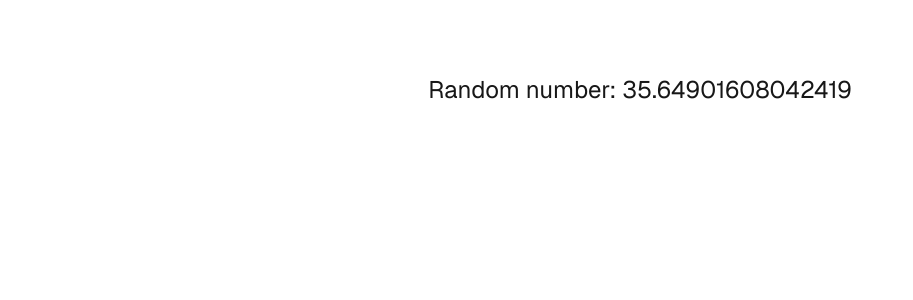
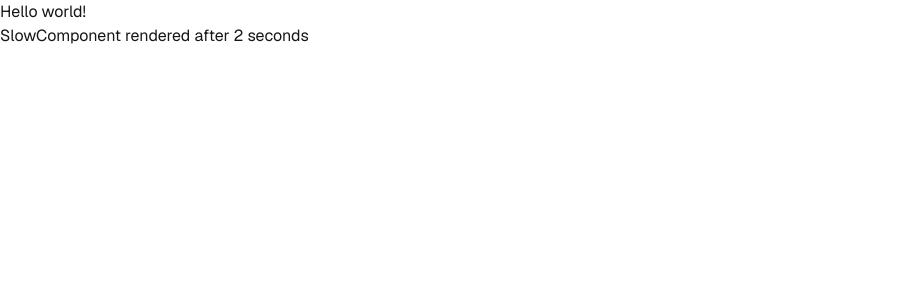
Before and after one commit to 201549BL/azure-deployment-test, a Next.js app: page / in a window 1280 px wide. Shown: the top 300 px of the page, without its empty margins (0-913 px from the left). Built offline with nearby package versions, Linux system fonts and the light colour scheme.

Commit message:
feat: slow component

```diff
--- a/app/page.tsx
+++ b/app/page.tsx
@@ -1,14 +1,14 @@
+import SlowComponent from "@/components/slow-component";
 import { connection } from "next/server";
-
+import { Suspense } from "react";
 
 export default async function Home() {
-  await connection();
-
-  const number = Math.random() * 100;
-
   return (
-    <div className="grid grid-rows-[20px_1fr_20px] items-center justify-items-center min-h-screen p-8 pb-20 gap-16 sm:p-20 font-[family-name:var(--font-geist-sans)]">
-      <h1 className="text-2xl">Random number: {number}</h1>
+    <div className=" flex flex-col w-full justify-center font-[family-name:var(--font-geist-sans)]">
+      <h1>Hello world!</h1>
+      <Suspense fallback={"Loading..."}>
+        <SlowComponent />
+      </Suspense>
     </div>
   );
 }
--- /dev/null
+++ b/components/slow-component.tsx
@@ -0,0 +1,12 @@
+import { connection } from "next/server";
+import React from "react";
+
+const SlowComponent = async () => {
+  await connection();
+
+  await new Promise<void>((resolve) => setTimeout(resolve, 2000));
+
+  return <div>SlowComponent rendered after 2 seconds</div>;
+};
+
+export default SlowComponent;
```
